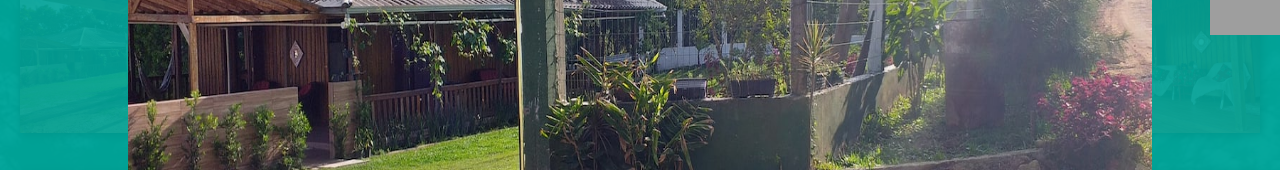
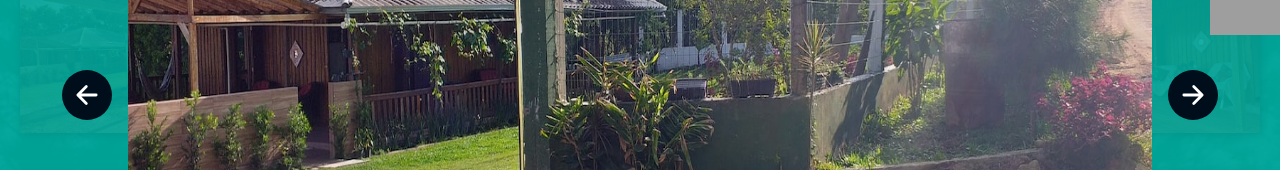
Before and after one commit to fabriciocunhauk/Projeto-chacara-colonia-malhada, a React (Create React App) app: page / in a window 1280 px wide. Both pictures are taken after a click on the picture 160 px from the left and 1891 px from the top of the page. Shown: the part 1826-1996 px from the top of the page. Built offline with nearby package versions, Linux system fonts and the light colour scheme; grey boxes are pictures that could not be loaded.

Commit message:
Created images forward and backward buttons

```diff
--- a/src/components/galerySection.component/GalerySection.jsx
+++ b/src/components/galerySection.component/GalerySection.jsx
@@ -1,36 +1,52 @@
 import React, { useState } from 'react';
 import { galeryPhotos } from '../../data/galeryData';
 import xButton from '../../images/SVG/x-mark.svg';
-import { GalerySectionContainer, GaleryCardContainer, CardImage, MyImageContainer, MyImage, CloseButton } from './galery-section.styles';
+import { GalerySectionContainer, GaleryCardContainer, CardImage, MyImageContainer, MyImage, CloseButton, Forward, Backward } from './galery-section.styles';
 
 const GalerySection = () => {
-    const [photo, setPhoto] = useState(false)
-    const [myImage, setMyImage] = useState(null)
+    const [photo, setPhoto] = useState(false);
+    const [myImage, setMyImage] = useState(null);
+    const [myImageId, setMyImageId] = useState(0);
 
-    const openPhoto = (imageId) => {
-        setPhoto(true)
-        setMyImage(imageId)
-    }
+    const openPhoto = (openImage, imgId) => {
+        setPhoto(true);
+        setMyImage(openImage);
+        setMyImageId(imgId);
+    };
 
     const closePhoto = () => {
-        setPhoto(false)
-    }
+        setPhoto(false);
+    };
+
+    const moveForward = () => {
+        galeryPhotos.forEach(imagem => {
+            imagem.id = myImageId + 1
+            setMyImage(imagem.photo)
+        })
+
+    };
+
+    const moveBackward = () => {
+
+    };
 
     return (
         <GalerySectionContainer id="galery-section">
             <h1>Galeria</h1>
             <GaleryCardContainer>
                 {galeryPhotos.map(image => {
-                    return <CardImage src={image.photo} key={image.id} onClick={() => openPhoto(image.photo)} />
+                    return <CardImage src={image.photo} key={image.id} onClick={() => openPhoto(image.photo, image.id)} />
                 })}
             </GaleryCardContainer>
             {
                 !photo ? '' : (
                     <MyImageContainer>
+                        <Backward onClick={moveBackward} />
                         <CloseButton onClick={closePhoto}>
                             <img src={xButton} alt="close" />
                         </CloseButton>
                         <MyImage src={myImage} />
+                        <Forward onClick={moveForward} />
                     </MyImageContainer>
                 )
             }
--- a/src/components/galerySection.component/galery-section.styles.js
+++ b/src/components/galerySection.component/galery-section.styles.js
@@ -1,5 +1,6 @@
-import styled from 'styled-components';
+import styled, { css } from 'styled-components';
 import gasleryBackground from '../../images/outside-area-16.jpg';
+import { IoArrowForward, IoArrowBack } from 'react-icons/io5';
 
 export const GalerySectionContainer = styled.div`
     display: flex;
@@ -110,3 +111,41 @@ export const CloseButton = styled.div`
         right: 20px;
     }
 `;
+
+const ArrowButtons = css`
+    width: 50px;
+    height: 50px;
+    color: #fff;
+    cursor: pointer;
+    background: #000d1a;
+    border-radius: 50px;
+    padding: 10px;
+    margin-right: 1rem;
+    margin-left: 1rem;
+    user-select: none;
+    transition: 0.3s;
+
+    &:hover {
+        background: white;
+        color: black;
+        transform: scale(1.05)
+    }
+`;
+
+export const Forward = styled(IoArrowForward)`
+    ${ArrowButtons}
+
+    @media (max-width: 700px) {
+        right: 1px;
+        position: absolute;
+    }
+`;
+
+export const Backward = styled(IoArrowBack)`
+    ${ArrowButtons}
+
+    @media (max-width: 700px) {
+        left: 1px;
+        position: absolute;
+    }
+`;
--- a/src/components/hero.component/hero.styles.js
+++ b/src/components/hero.component/hero.styles.js
@@ -128,10 +128,8 @@ export const SliderButtons = styled.div`
 
 export const PrevArrow = styled(IoArrowBack)`
     ${ArrowButtons}
-
 `;
 
 export const NextArrow = styled(IoArrowForward)`
     ${ArrowButtons}
-
 `;
```
Also changed, not shown: 1 other file (tests, documents, lock files or other folders).
